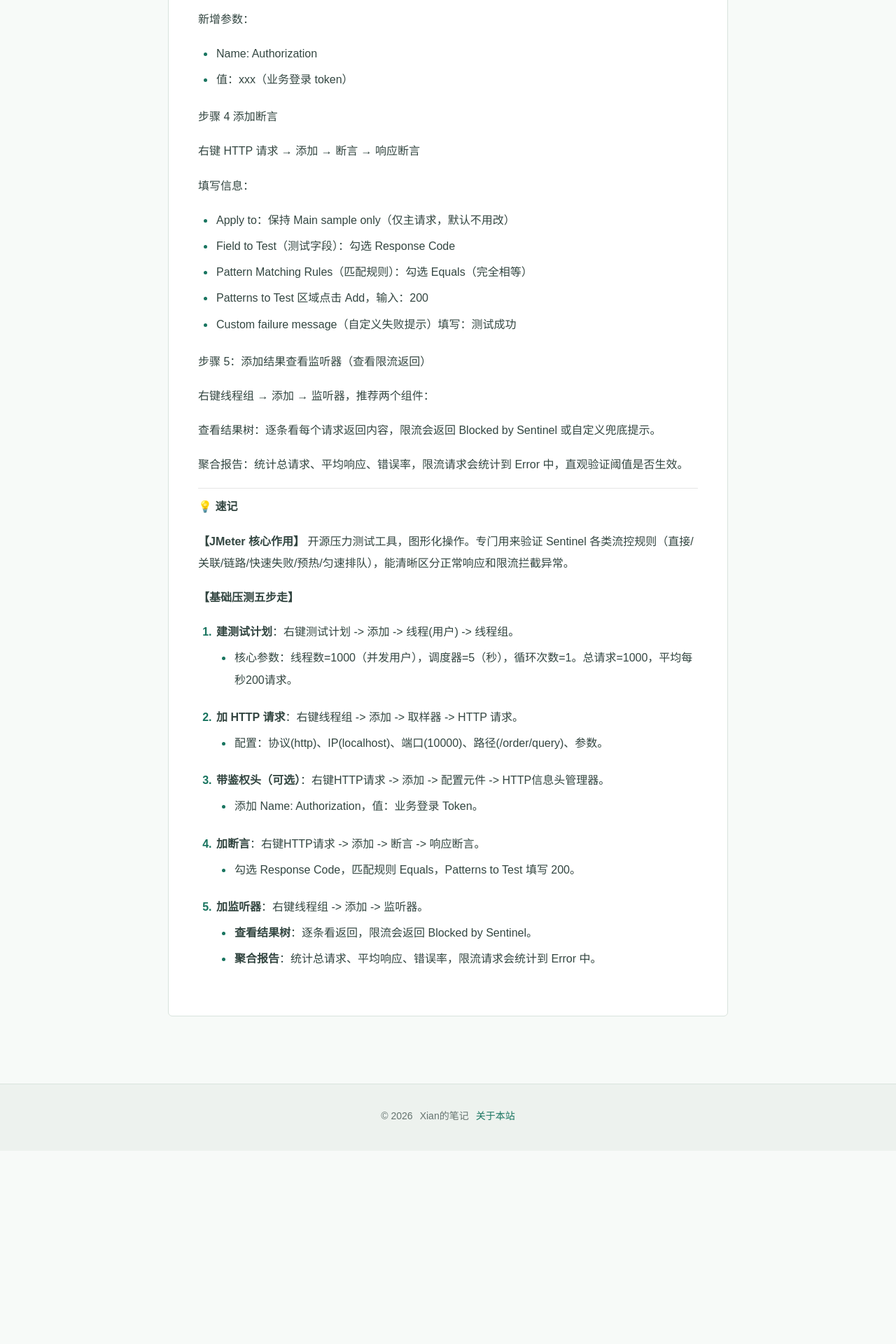
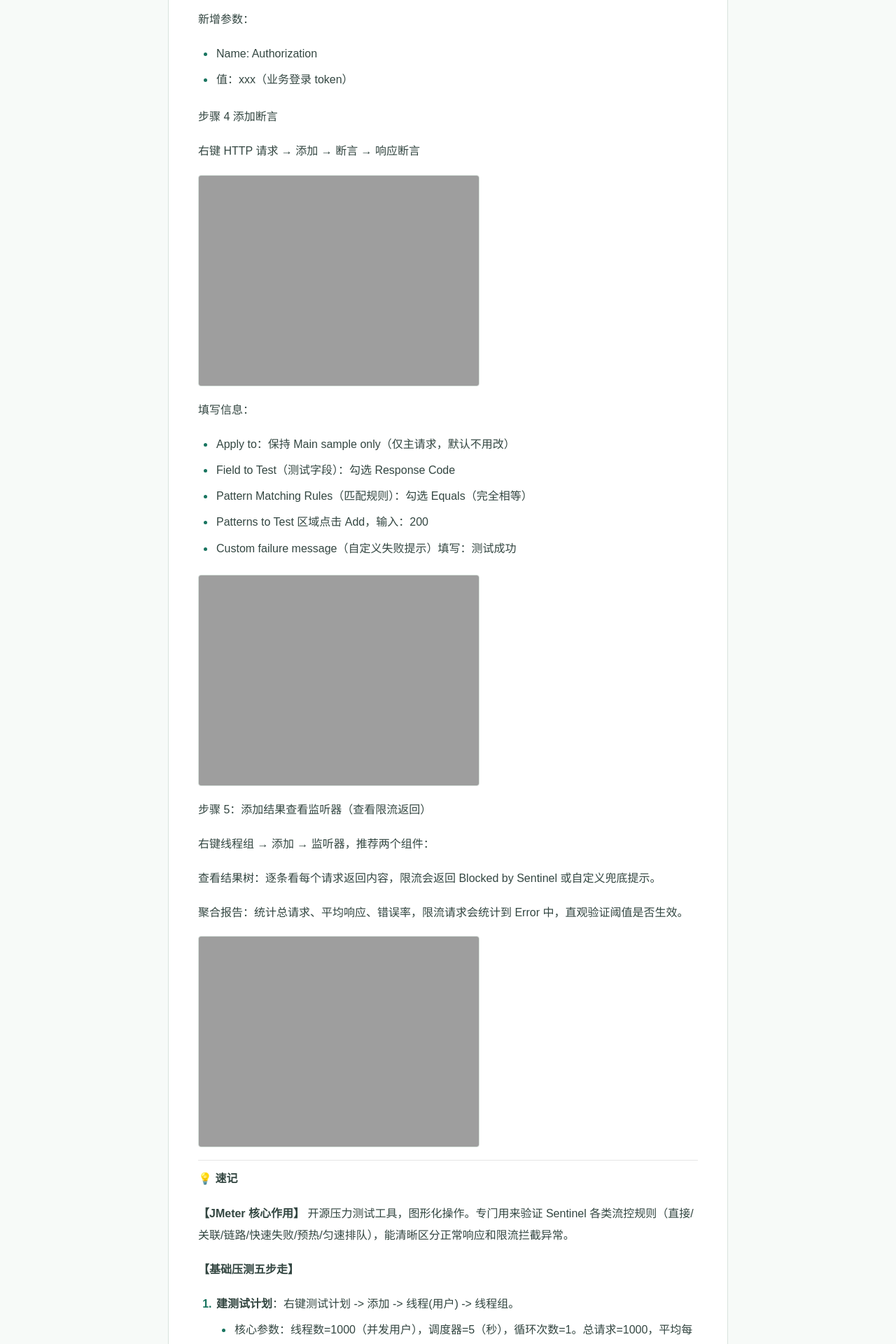
Before and after one commit to XiaoHeiXian/xiaoheixian.github.io, a Jekyll site: the page built from posts/2026-09-25-jmeter-guide.md, in a window 1280 px wide. Shown: the part 2713-4633 px from the top of the page at 70% size. Built offline with Jekyll 4.4.1, drawn with Linux system fonts in a browser that asks for light colours; before the commit the page ends 4357 px from its top, so only the background shows below that.

Commit message:
docs: update JMeter 使用说明

```diff
--- a/posts/2026-09-25-jmeter-guide.md
+++ b/posts/2026-09-25-jmeter-guide.md
@@ -65,12 +65,16 @@ Apache JMeter 开源压力测试工具，图形化操作，专门用来验证 Se
 
 右键 HTTP 请求 → 添加 → 断言 → 响应断言
 
+![架构示意图](https://xiaoheixian.github.io/posts/assets/383_65.png)
+
 填写信息：
 - Apply to：保持 Main sample only（仅主请求，默认不用改）
 - Field to Test（测试字段）：勾选 Response Code
 - Pattern Matching Rules（匹配规则）：勾选 Equals（完全相等）
 - Patterns to Test 区域点击 Add，输入：200
 - Custom failure message（自定义失败提示）填写：测试成功
+
+![架构示意图](https://xiaoheixian.github.io/posts/assets/384_65.png)
 
 步骤 5：添加结果查看监听器（查看限流返回）
 
@@ -79,6 +83,8 @@ Apache JMeter 开源压力测试工具，图形化操作，专门用来验证 Se
 查看结果树：逐条看每个请求返回内容，限流会返回 Blocked by Sentinel 或自定义兜底提示。
 
 聚合报告：统计总请求、平均响应、错误率，限流请求会统计到 Error 中，直观验证阈值是否生效。
+
+![架构示意图](https://xiaoheixian.github.io/posts/assets/385_65.png)
 
 ---
 
```
